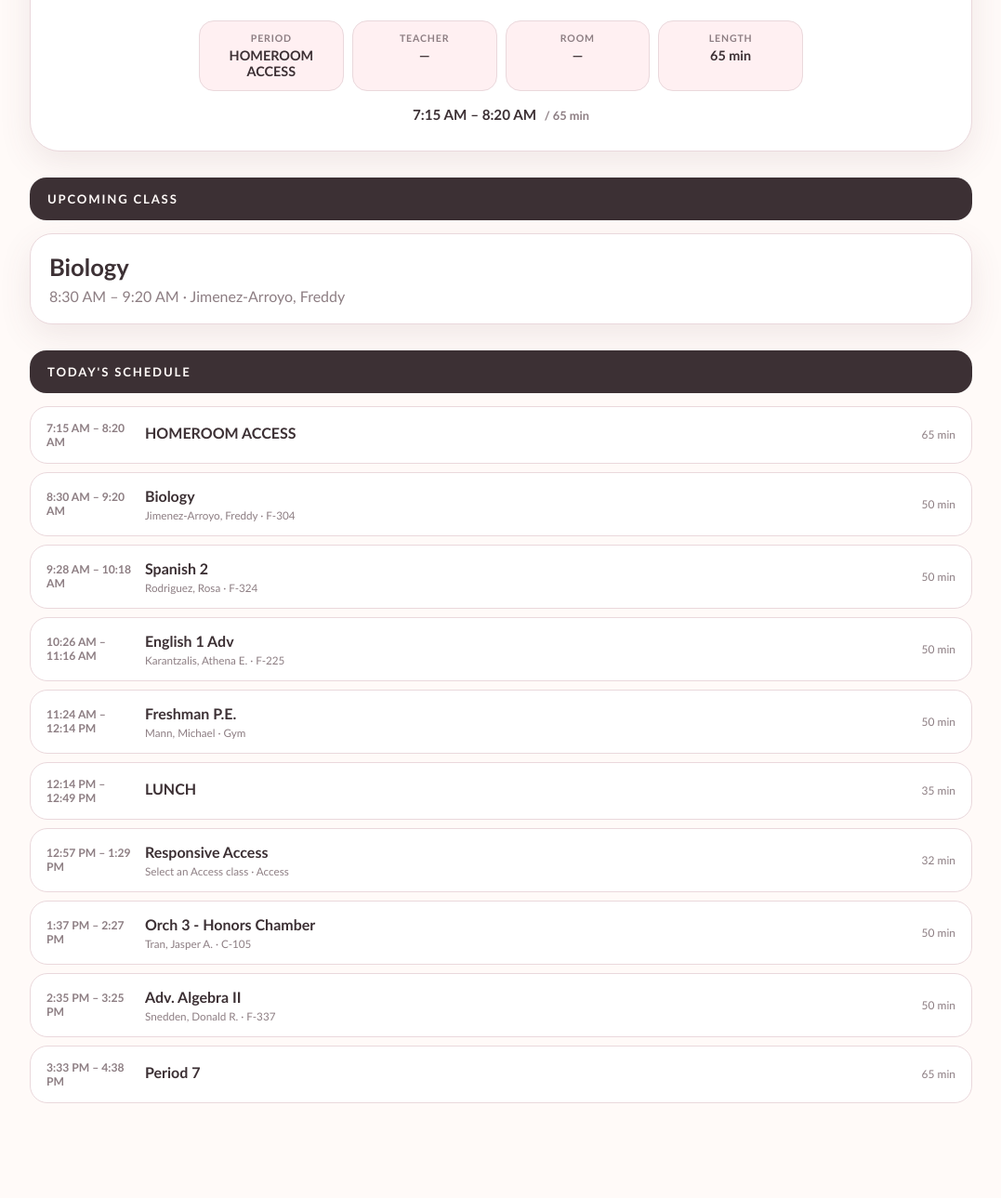
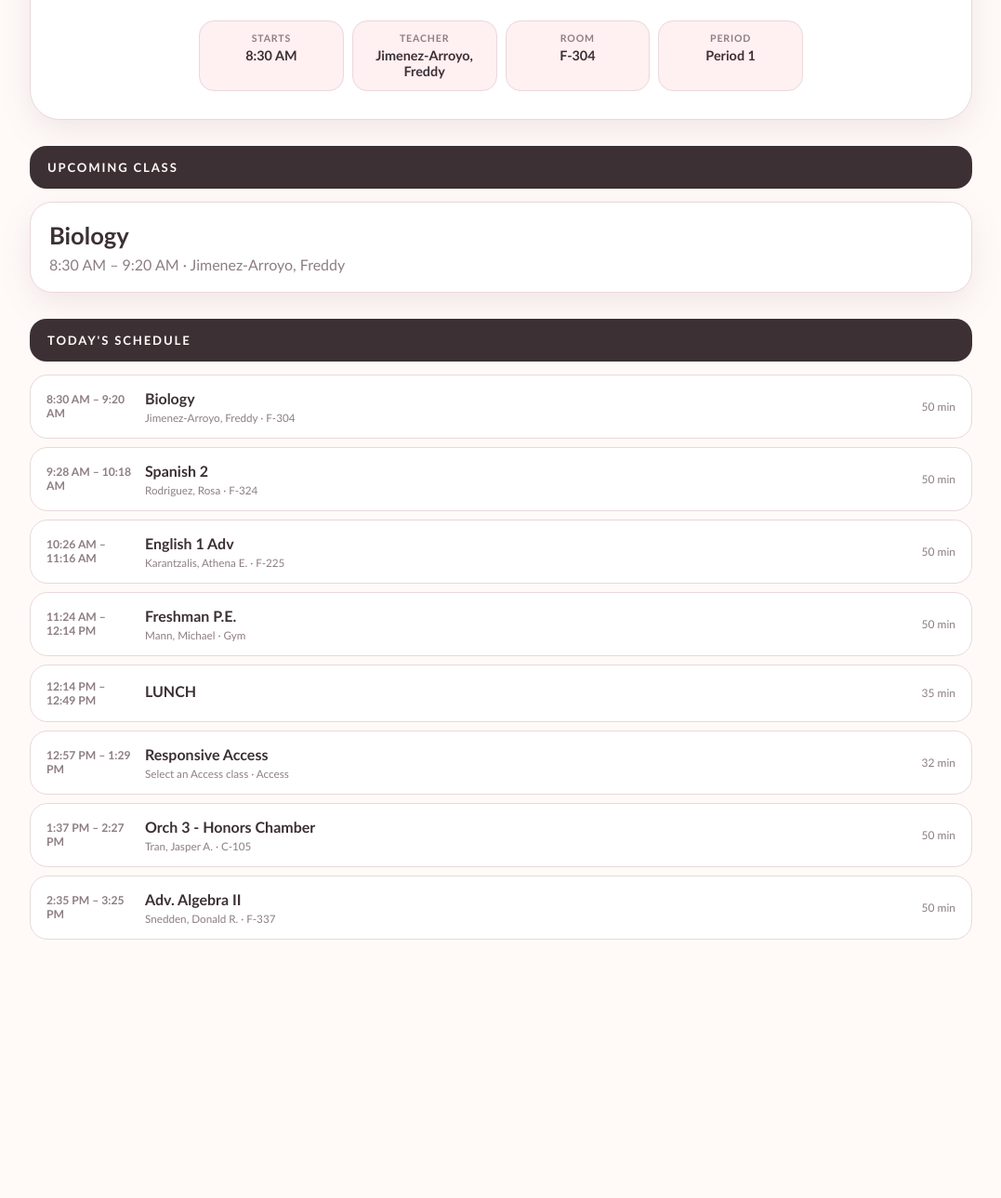
Before and after one commit to sophie2sim/ehs-bell-schedule, a plain HTML site: page index.html in a window 1280 px wide. Shown: the part 507-1796 px from the top of the page at 93% size, without its empty margins (101-1178 px from the left). After the commit the page ends 1678 px from the top, so only its background shows below. Drawn offline with Linux system fonts and the light colour scheme.

Commit message:
Remove specific periods from weekly schedule
Removed 'HOMEROOM ACCESS' and 'Period 0' entries from the schedule for multiple days.

```diff
--- a/index.html
+++ b/index.html
@@ -1538,8 +1538,6 @@ const schedules = {
 
     monday: [
 
-        { name: "HOMEROOM ACCESS", period: 0, start: "7:15", end: "8:20" },
-
         { name: "Period 1", period: 1, start: "8:30", end: "9:20" },
 
         { name: "Period 2", period: 2, start: "9:28", end: "10:18" },
@@ -1556,7 +1554,7 @@ const schedules = {
         },
 
         {
-            name: "ACCESS PERIOD",
+            name: "HOMEROOM ACCESS",
             type: "access",
             start: "12:57",
             end: "13:29"
@@ -1566,13 +1564,9 @@ const schedules = {
 
         { name: "Period 6", period: 6, start: "14:35", end: "15:25" },
 
-        { name: "Period 7", period: 7, start: "15:33", end: "16:38" }
-
     ],
 
     tuesday: [
-
-        { name: "Period 0", period: 0, start: "7:15", end: "8:20" },
 
         { name: "Period 1", period: 1, start: "8:30", end: "9:26" },
 
@@ -1593,8 +1587,6 @@ const schedules = {
 
         { name: "Period 6", period: 6, start: "14:29", end: "15:25" },
 
-        { name: "Period 7", period: 7, start: "15:33", end: "16:38" }
-
     ],
 
     wednesday: [
@@ -1630,8 +1622,6 @@ const schedules = {
 
     thursday: [
 
-        { name: "Period 0", period: 0, start: "7:15", end: "8:20" },
-
         { name: "Period 2", period: 2, start: "8:30", end: "9:58" },
 
         { name: "Period 4", period: 4, start: "10:06", end: "11:34" },
@@ -1652,13 +1642,9 @@ const schedules = {
 
         { name: "Period 6", period: 6, start: "13:17", end: "14:45" },
 
-        { name: "Period 7", period: 7, start: "14:53", end: "15:58" }
-
     ],
 
     friday: [
-
-        { name: "Period 0", period: 0, start: "7:15", end: "8:20" },
 
         { name: "Period 1", period: 1, start: "8:30", end: "9:26" },
 
@@ -1678,8 +1664,6 @@ const schedules = {
         { name: "Period 5", period: 5, start: "13:25", end: "14:21" },
 
         { name: "Period 6", period: 6, start: "14:29", end: "15:25" },
-
-        { name: "Period 7", period: 7, start: "15:33", end: "16:38" }
 
     ]
 
```
